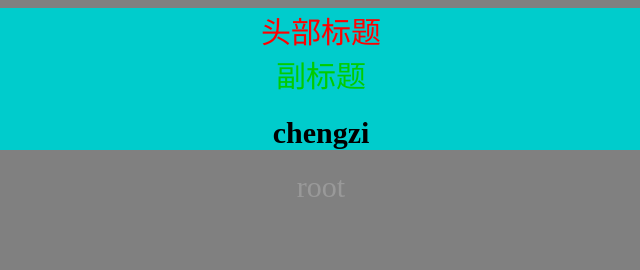
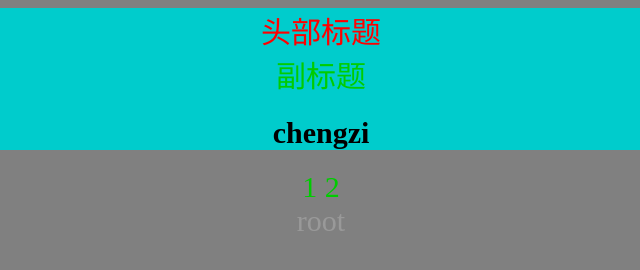
Before and after one commit to IslamanaChengzi/Start, a plain HTML site: page demo01css/index.html in a window 1280 px wide. Shown: the full height of the page, 319-959 px from the left. Drawn offline with Linux system fonts and the light colour scheme.

Commit message:
旧有属性

```diff
--- a/demo01css/index.html
+++ b/demo01css/index.html
@@ -32,6 +32,9 @@
         </h1>
     </div>
 
+    <span>1</span>
+    <span>2</span>
+
     <div id="root">
         root
     </div>
```
